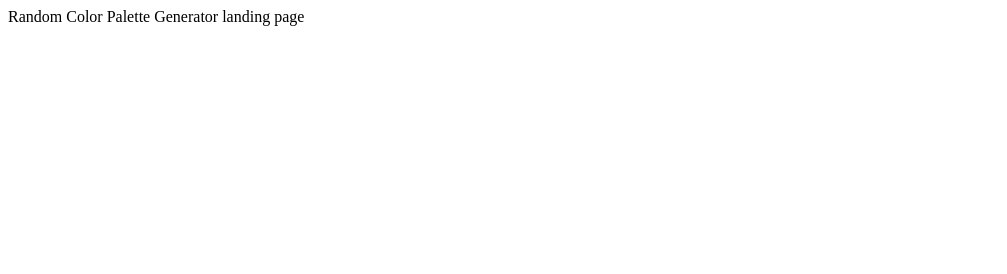
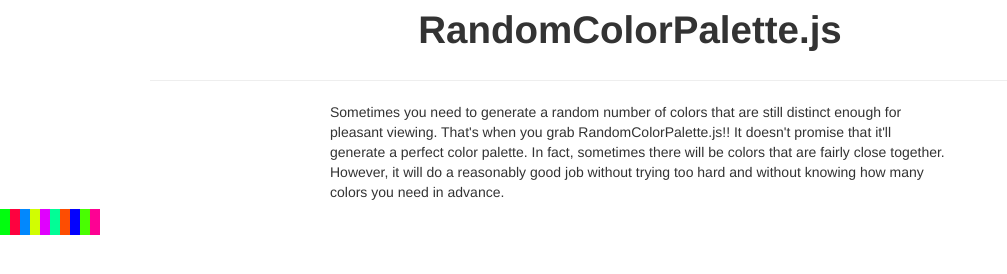
Before and after one commit to MJJoyce/RandomColorPalette, a plain HTML site: page index.html in a window 1280 px wide. Shown: the whole page, without its empty margins (0-1007 px from the left). Drawn offline with nearby package versions, Linux system fonts and the light colour scheme.

Commit message:
Moves stuff around a bit!
- New row based layout with Bootstrap.
- Adds intro paragraph.

```diff
--- a/index.html
+++ b/index.html
@@ -1 +1,59 @@
-Random Color Palette Generator landing page
+<html>
+	<head>
+		<link rel="stylesheet" type="text/css" href="css/bootstrap.min.css" />
+		</head>
+	<body>
+		<div class="container">
+		<div class="marketing">
+		<div class="content">
+		<div class="row">
+			<div class="span12 columns">
+				<div class="row text-center">
+					<h1>RandomColorPalette.js</h1>
+				</div>
+				<div class="row">
+					<hr />
+				</div>
+				<div class="row">
+					<div class="span8 offset2">
+						<p>
+						Sometimes you need to generate a random number of colors that are still distinct
+						enough for pleasant viewing. That's when you grab RandomColorPalette.js!! It
+						doesn't promise that it'll generate a perfect color palette. In fact, sometimes
+						there will be colors that are fairly close together. However, it will do a
+						reasonably good job without trying too hard and without knowing how many colors
+						you need in advance.
+						</p>
+					</div>
+				</div>
+			</div>
+		</div>
+		</div>
+		</div>
+		</div>
+
+		<script src="js/bootstrap.min.js"></script>
+		<script src="http://ajax.googleapis.com/ajax/libs/jquery/2.0.0/jquery.min.js"></script>
+		<script	src="js/RandomColorPalette.js"></script>
+		<script type="text/javascript">
+		$(document).ready(function() {
+			var clrGen = new ColorPaletteGenerator();
+			clrGen.setSaturation(0.99);
+			clrGen.setValue(0.99);
+
+			var divFiller = "";
+
+			for (var i = 0; i < 10; i++) {
+				var newRGB = clrGen.getNextRGBHexColor();
+				divFiller += "<span style='background-color:#" + newRGB +"; padding:5px; width:10px;'></span>";
+				//var divFiller = "<span style='background-color:#" + newRGB[0] + "" + newRGB[1] + "" + newRGB[2] +"; padding:5px;'></span>";
+				//var divFiller = "<div>" + newRGB[0] + "</div>";
+				//divFiller += "<div>" + newRGB[1] + "</div>";
+				//divFiller += "<div>" + newRGB[2] + "</div>";
+			}
+			$('#colorTest').html(divFiller);
+		});
+		</script>
+<div id="colorTest"></div>
+	</body>
+</html>
```
